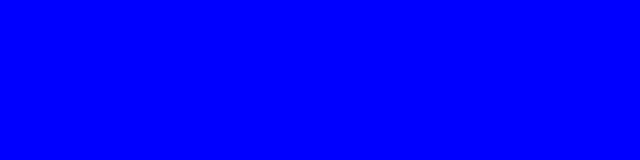
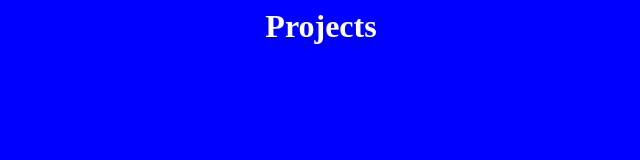
Before and after one commit to lynae126/dump, a plain HTML site: page index.html in a window 1280 px wide. Shown: the whole page, without its empty margins (319-959 px from the left). Drawn offline with Linux system fonts and the light colour scheme.

Commit message:
editing file

```diff
--- a/index.html
+++ b/index.html
@@ -6,7 +6,7 @@
   </head>
   <body>
     <h1>
-
+      Projects
     </h1>
   </body>
   <style>
@@ -14,6 +14,6 @@
       background-color: blue;
       color:#fff;
       text-align:center;
-
+    }
   </style>
 </html>
```
